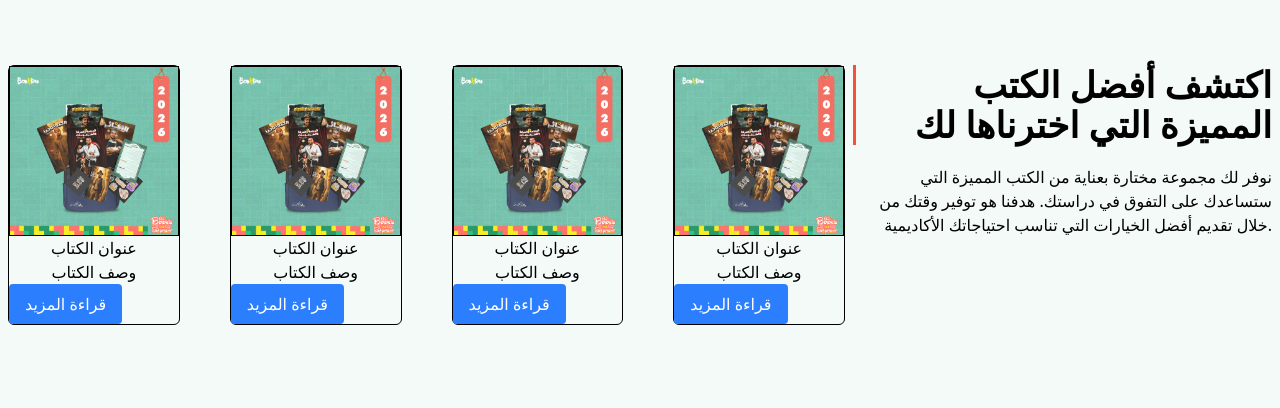
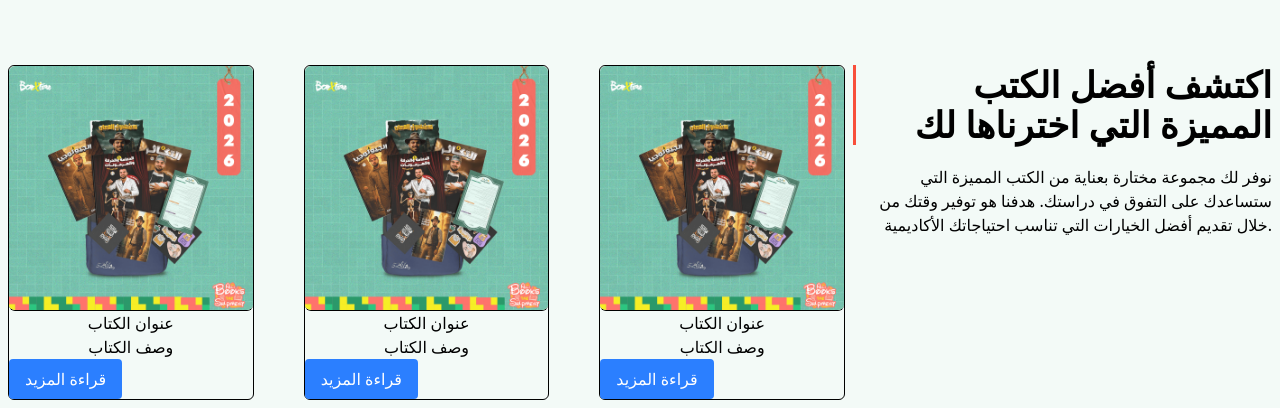
Before and after one commit to AbdElRahman9786/Booxtore, a React (Vite) app: page / in a window 1280 px wide. Shown: the part 1073-1481 px from the top of the page. Before the commit the page ends 1406 px from the top, so only its background shows below. Built offline with nearby package versions, Linux system fonts and the light colour scheme.

Commit message:
handel slider issue

```diff
--- a/index.html
+++ b/index.html
@@ -2,9 +2,9 @@
 <html lang="en">
   <head>
     <meta charset="UTF-8" />
-    <link rel="icon" type="image/svg+xml" href="/vite.svg" />
+    <link rel="icon" type="image/svg+xml" href="./src/assets/images/logoBooxtore.76f97d147d00a1c42dfb4f372782a937.svg" />
     <meta name="viewport" content="width=device-width, initial-scale=1.0" />
-    <title>Vite + React + TS</title>
+    <title>booxtore-بوكستور</title>
   </head>
   <body >
     <div id="root" className="bg-[#f3faf7]"></div>
--- a/src/components/Slider.tsx
+++ b/src/components/Slider.tsx
@@ -1,8 +1,10 @@
 
 
 import { Swiper, SwiperSlide } from 'swiper/react';
+
 import img from '../assets/images/VVKYgjkAcUFuq7Dj3KUPJHKmiBluprQbf61syspG.png'
 import 'swiper/css/bundle';
+
 
 
 
@@ -13,8 +15,11 @@ export const Slider = () => {
 
         <div className='w-full max-w-full overflow-x-hidden '>
            <Swiper
+
       spaceBetween={50}
       slidesPerView={3}
+
+
       onSlideChange={() => console.log('slide change')}
       onSwiper={(swiper) => console.log(swiper)}
        breakpoints={{
@@ -25,7 +30,7 @@ export const Slider = () => {
       slidesPerView: 2, // tablet
     },
     1024: {
-      slidesPerView: 4, // desktop
+      slidesPerView: 3, // desktop
     },
   }}
     >
@@ -33,7 +38,7 @@ export const Slider = () => {
         <div className=' rounded-md border-1 boreder-[#b2ddd0]'>
           <div className='relative overflow-hidden'>
 
-        <img src={img} alt='this book img' className=' border-1 boreder-[#b2ddd0] hover:scale-105 duration-150 overflow-hidden peer '/>
+        <img src={img} alt='this book img' className=' border-b-1 boreder-[#b2ddd0] rounded-md hover:scale-105 duration-150 overflow-hidden peer '/>
         <div className='absolute w-full  left-0 right-0 bottom-0 bg-white p-6 translate-y-[100%] peer-hover:translate-y-0 duration-150'>llllllllllll</div>
         </div>
 
@@ -46,7 +51,7 @@ export const Slider = () => {
         <div className=' rounded-md border-1 boreder-[#b2ddd0]'>
           <div className='relative overflow-hidden'>
 
-        <img src={img} alt='this book img' className=' border-1 boreder-[#b2ddd0] hover:scale-105 duration-150 overflow-hidden peer '/>
+        <img src={img} alt='this book img' className=' border-b-1 boreder-[#b2ddd0] rounded-md  hover:scale-105 hover:rounded-md duration-150 overflow-hidden peer '/>
         <div className='absolute w-full  left-0 right-0 bottom-0 bg-white p-6 translate-y-[100%] peer-hover:translate-y-0 duration-150'>llllllllllll</div>
         </div>
 
@@ -58,7 +63,7 @@ export const Slider = () => {
       <SwiperSlide>     <div className=' rounded-md border-1 boreder-[#b2ddd0]'>
           <div className='relative overflow-hidden'>
 
-        <img src={img} alt='this book img' className=' border-1 boreder-[#b2ddd0] hover:scale-105 duration-150 overflow-hidden peer '/>
+        <img src={img} alt='this book img' className=' border-b-1 boreder-[#b2ddd0] rounded-md hover:scale-105 duration-150 overflow-hidden peer '/>
         <div className='absolute w-full  left-0 right-0 bottom-0 bg-white p-6 translate-y-[100%] peer-hover:translate-y-0 duration-150'>llllllllllll</div>
         </div>
 
@@ -69,7 +74,7 @@ export const Slider = () => {
       <SwiperSlide>    <div className=' rounded-md border-1 boreder-[#b2ddd0]'>
           <div className='relative overflow-hidden'>
 
-        <img src={img} alt='this book img' className=' border-1 boreder-[#b2ddd0] hover:scale-105 duration-150 overflow-hidden peer '/>
+        <img src={img} alt='this book img' className=' border-b-1 rounded-md boreder-[#b2ddd0] hover:scale-105 duration-150 overflow-hidden peer '/>
         <div className='absolute w-full  left-0 right-0 bottom-0 bg-white p-6 translate-y-[100%] peer-hover:translate-y-0 duration-150'>llllllllllll</div>
         </div>
 
```
